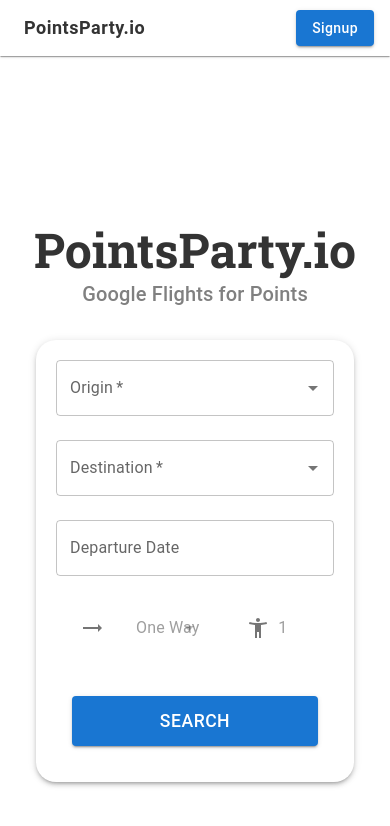
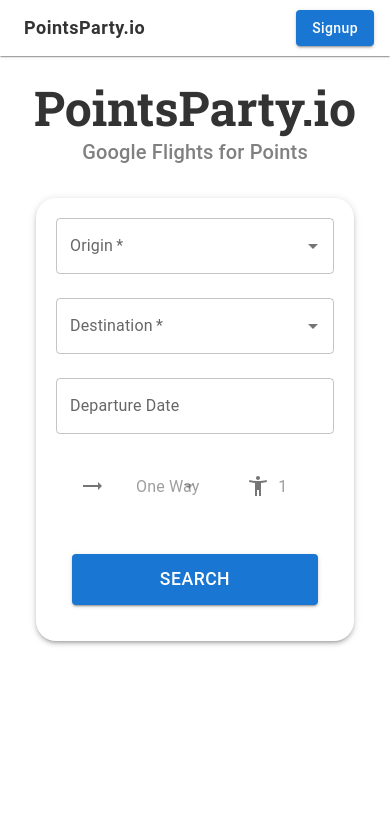
Before and after one commit to EvanKiser/flight-ui, a React (Create React App) app: page / in a window 390 px wide. Shown: the top 826 px of the page. Built offline with nearby package versions, Linux system fonts and the light colour scheme.

Commit message:
fix home screen on mobile

```diff
--- a/src/components/Home.tsx
+++ b/src/components/Home.tsx
@@ -11,7 +11,7 @@ const Home: React.FC = () => {
       display: 'flex',
       flexDirection: 'column',
       alignItems: 'center',
-      justifyContent: 'center',
+      justifyContent: isSmallScreen ? 'start' : 'center',
       height: '100vh',
       padding: isSmallScreen ? '20px' : '0px'
     }}>
```
